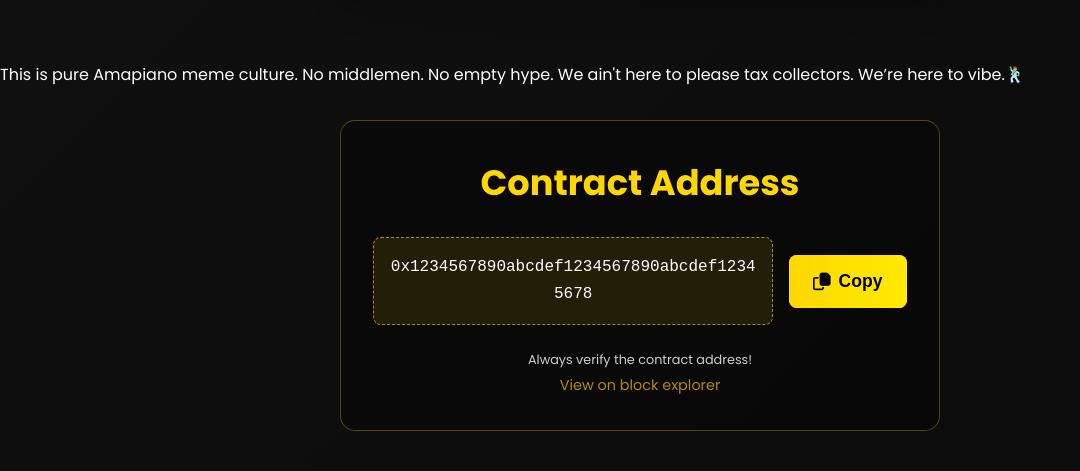
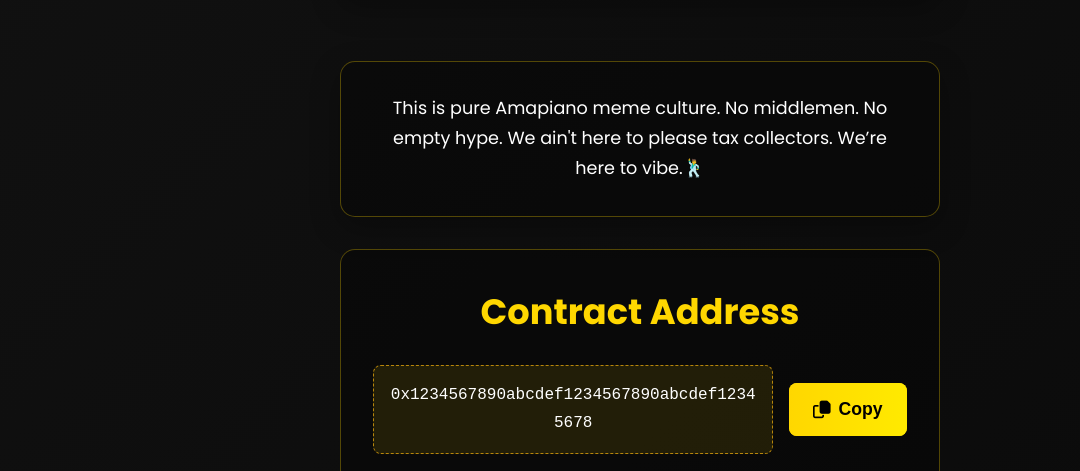
Before and after one commit to appiah0/-AMAPIANO-Coin-Website, a plain HTML site: page index.html in a window 1280 px wide. Shown: the part 3105-3576 px from the top of the page, without its empty margins (0-1080 px from the left). Drawn offline with Linux system fonts and the light colour scheme.

Commit message:
Update index.html

```diff
--- a/index.html
+++ b/index.html
@@ -98,7 +98,7 @@
             <p>Total Supply: 880,000 $PIANO, Lp Burnt🔥, Contract Renounced🔒, No Team Tokens, No Presale, No Roadmap, No Bullshit Taxes, No Promises, No Problem. Just Vibes.</p>
         </div>
     </section>
-<p>This is pure Amapiano meme culture. No middlemen. No empty hype. We ain't here to please tax collectors. We’re here to vibe.🕺
+<p class="card">This is pure Amapiano meme culture. No middlemen. No empty hype. We ain't here to please tax collectors. We’re here to vibe.🕺
 
     <!-- Contract Address Section -->
     <section class="contract">
```
